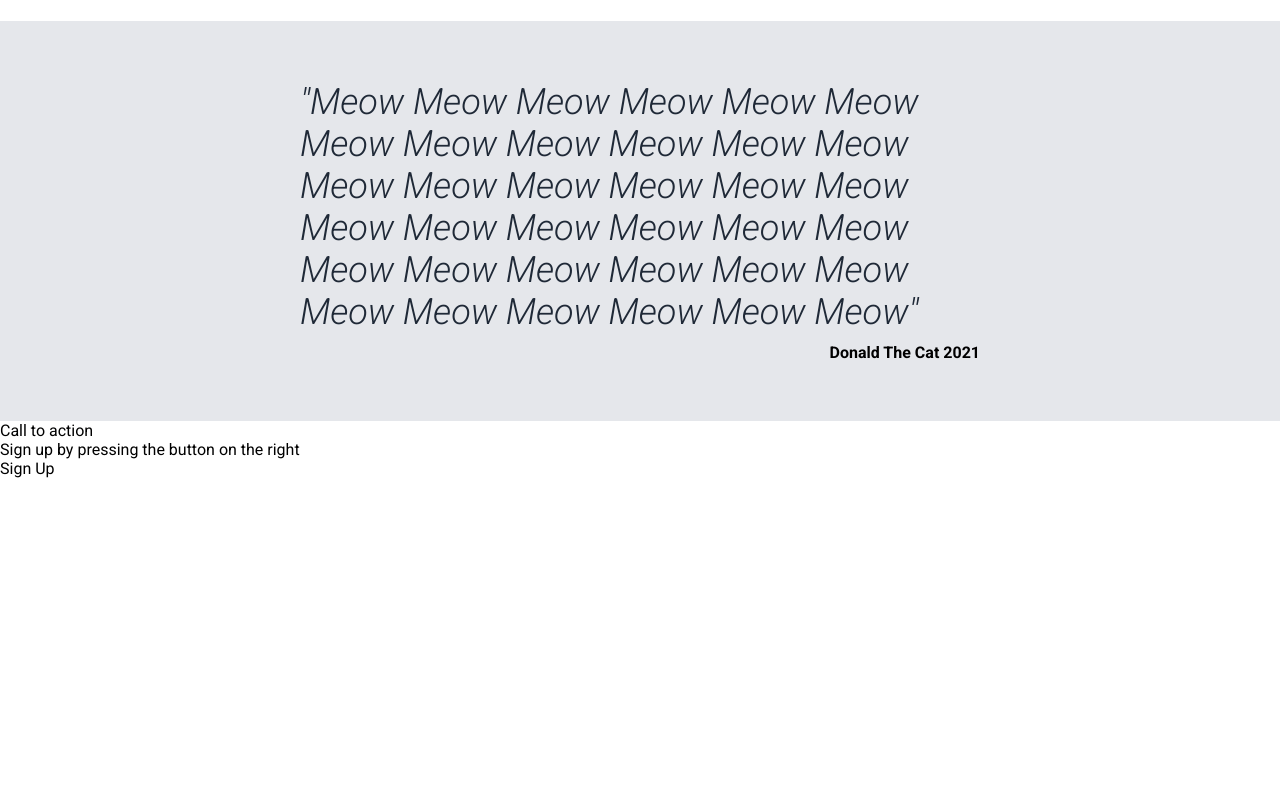
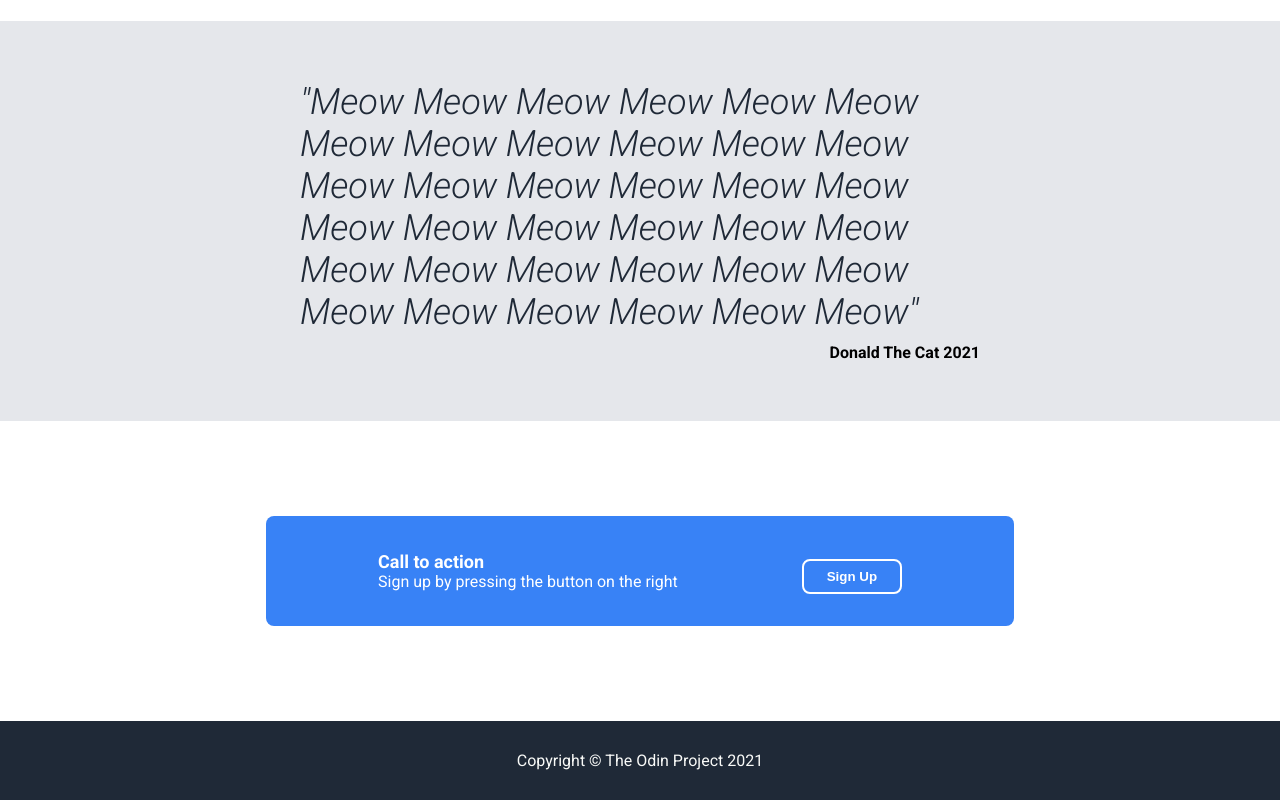
Before and after one commit to xiAMLEO/odin_landingpage, a plain HTML site: page index.html in a window 1280 px wide. Shown: the part 907-1707 px from the top of the page. Before the commit the page ends 1385 px from the top, so only its background shows below. Drawn offline with Linux system fonts and the light colour scheme.

Commit message:
Edited index.html and style.css

```diff
--- a/index.html
+++ b/index.html
@@ -62,12 +62,22 @@
         <div class="quote-author">Donald The Cat 2021</div>
     </div>
 
+    <!-- Developing this -->
+
     <div class="action">
         <div class="box">
-            <div class="action-head">Call to action</div>
-            <div class="action-txt">Sign up by pressing the button on the right</div>
-            <div class="action-btn">Sign Up</div>
+            <div class="text">
+                <div class="action-head">Call to action</div>
+                <div class="action-txt">Sign up by pressing the button on the right</div>
+            </div>
+            <div class="action-btn">
+                <button class="button">Sign Up</button>
+            </div>
         </div>
     </div>
+
+    <footer class="footer">
+        Copyright © The Odin Project 2021
+    </footer>
 </body>
 </html>
--- a/style.css
+++ b/style.css
@@ -82,6 +82,8 @@ ul{
     border: none;
 }
 
+/* Info part */
+
 .info{
     display: flex;
     background-color: white;
@@ -118,7 +120,10 @@ ul{
     display: flex;
     flex-direction: column;
     text-align: center;
+    flex-wrap: wrap;
 }
+
+/* Quote part */
 
 .quote{
     background-color: #E5E7EB;
@@ -142,3 +147,53 @@ ul{
     font-weight: bold;
     align-self: flex-end;
 }
+
+/* Action part */
+
+.action{
+    display: flex;
+    flex-direction: column;
+    height: 300px;
+    padding: 0 100px;
+    align-items: center;
+    justify-content: center;
+
+}
+
+.box{
+    align-items: center;
+    justify-content: space-around;
+    display: flex;
+    background: #3882F6;
+    width: 60%;
+    height: 30%;
+    border-radius: 8px;
+    padding: 10px 50px;
+}
+
+.box .button{
+    display: flex;
+    align-self: flex-end;
+    justify-content: center;
+    border: 2px solid white;
+}
+
+.action-head{
+    font-size: 18px;
+    font-weight: bold;
+    color: white;
+}
+
+.action-txt{
+    color: white;
+    font-weight: 400;
+}
+
+/* Footer */
+
+.footer{
+    color: #F9FAF8;
+    text-align: center;
+    padding: 30px;
+    background-color: #1F2937;
+}
```
